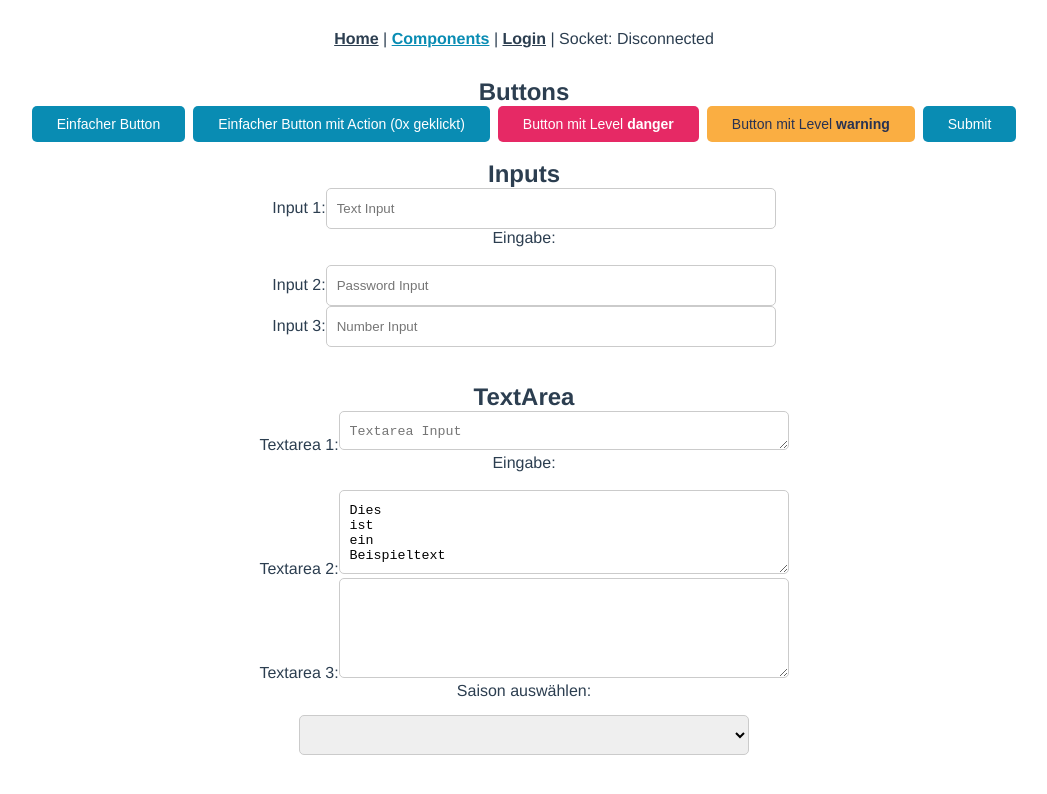
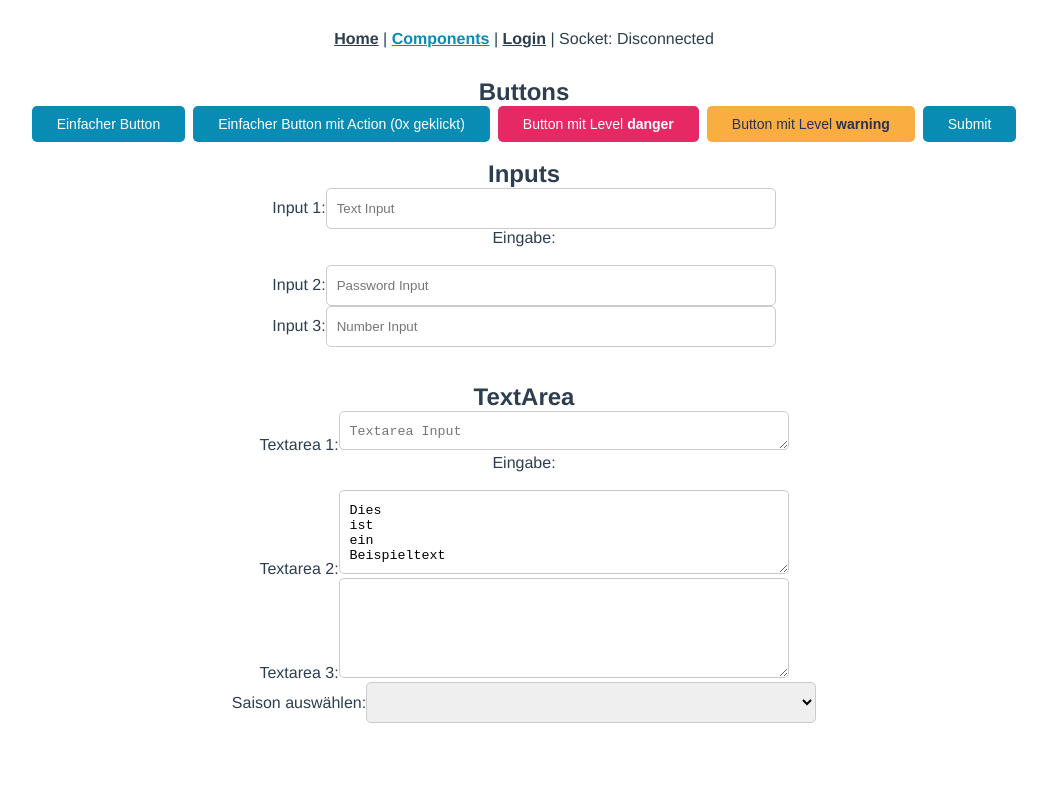
Before and after one commit to TheTimmaeh/EVA-Tischtennis, a Vue app in the folder frontend-private/: page /components in a window 1280 px wide. Shown: the top 794 px of the page, without its empty margins (116-1163 px from the left). Built offline with nearby package versions, Linux system fonts and the light colour scheme.

Commit message:
Outsorced Select Component

```diff
--- a/frontend-private/src/components/Select.vue
+++ b/frontend-private/src/components/Select.vue
@@ -1,40 +1,65 @@
 <template>
-  <div  >
-    <select class="" placeholder="Hinweis...." >
-      <option  v-for="option in options" :key="option.key" :value="option.value">{{ option.text }}</option>
+    <select :class="{ error }" :id="props.label" @input="$emit('update:modelValue', $event.target.value)">
+      <option v-for="option in props.options" :key="option.value" :value="option.value" :selected="option.value === props.modelValue">{{ option.text }}</option>
     </select>
-  </div>
 </template>
 
 <script>
+  import { ref } from 'vue'
+
   export default {
+    name: 'Select',
     props: {
       options: {
-        required: true,
+        type: Array,
+        default: [ ],
+      },
+      label: {
+        type: String,
+        default: '',
+      },
+      modelValue: {
+        type: String,
+        default: '',
+      },
+      error: {
+        type: [Boolean, String],
+        default: false,
       },
     },
+    emits: {
+      'update:modelValue': null,
+    },
     setup(props){
+      const error = ref(props.error === 'true' ? true : props.error)
+
       return {
-        options: props.options,
+        props,
+        error,
       }
     },
   }
 </script>
 
 <style lang="scss" scoped>
-select{
+  select {
+    border: 1px solid $color-info;
+    padding: 12px 8px;
+    border-radius: 5px;
     width: 450px;
-	height: 40px;
-	border: 1px solid $color-info;
-	padding: 7 9,5px;
-  border-radius: 5px;
-}
-select:focus{
+    transition: box-shadow .1s;
+    height: 41px;
+
+    &:focus {
       outline: none !important;
       border-color: $color-info;
       box-shadow: 0 0 10px $color-info;
     }
-div{
-  padding: 15px;
+
+    &.error {
+      outline: none !important;
+      border-color: $color-danger;
+      box-shadow: 0 0 10px $color-danger;
+    }
   }
 </style>
```
Lines whose indentation alone changed are shown as unchanged.
